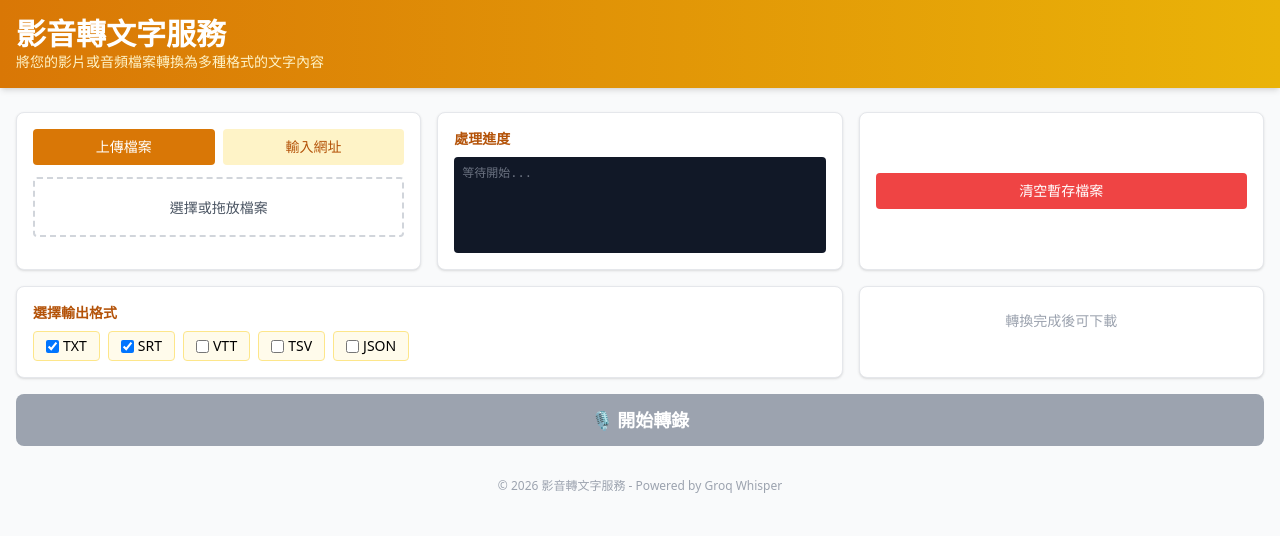
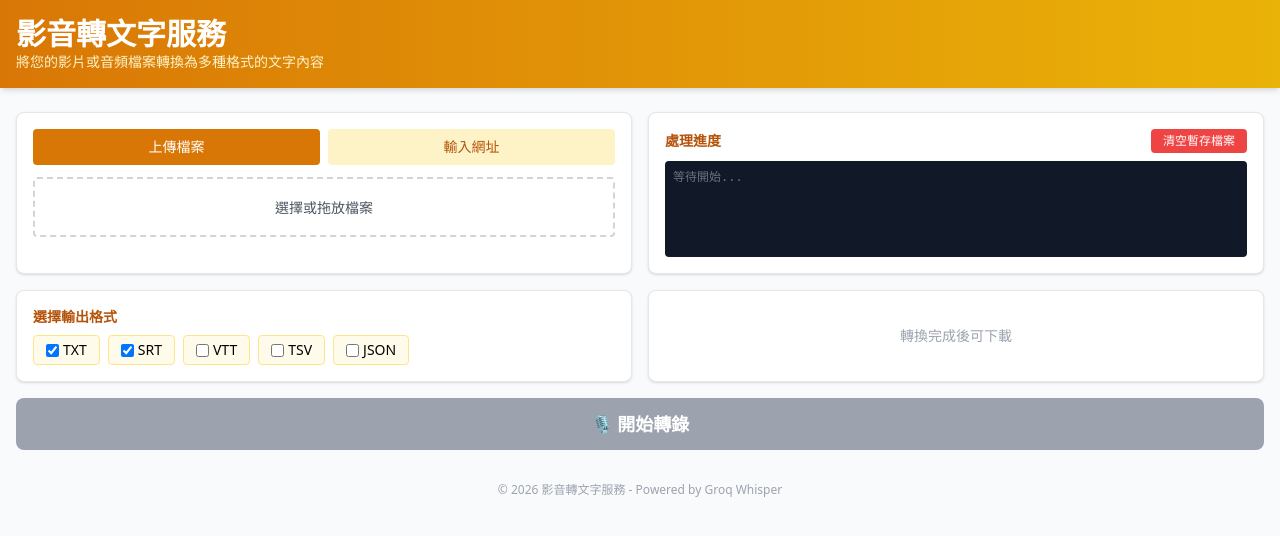
Before and after one commit to reyerchu/s2t, a React (Create React App) app in the folder frontend/: page / in a window 1280 px wide. Shown: the top 536 px of the page. Built offline with nearby package versions, Linux system fonts and the light colour scheme.

Commit message:
UI 版面重新設計: 水平雙欄配置, 清空按鈕移至處理進度右上角, 預覽結果版面優化

```diff
--- a/frontend/src/App.jsx
+++ b/frontend/src/App.jsx
@@ -167,8 +167,8 @@ function App() {
       </header>
 
       <div className="container mx-auto px-4 py-6">
-        {/* Row 1: 上傳檔案/輸入網址 | 處理進度 | 清空暫存 */}
-        <div className="grid grid-cols-1 lg:grid-cols-3 gap-4 mb-4">
+        {/* Row 1: 上傳檔案/輸入網址 | 處理進度(含清空按鈕) */}
+        <div className="grid grid-cols-1 lg:grid-cols-2 gap-4 mb-4">
           {/* 左: 上傳檔案/輸入網址 */}
           <div className="bg-white rounded-lg shadow p-4 border">
             <div className="flex space-x-2 mb-3">
@@ -196,27 +196,25 @@ function App() {
             )}
           </div>
 
-          {/* 中: 處理進度 */}
+          {/* 右: 處理進度 (含清空暫存按鈕在右上角) */}
           <div className="bg-white rounded-lg shadow p-4 border">
-            <h3 className="font-bold text-amber-700 mb-2 text-sm">處理進度</h3>
+            <div className="flex justify-between items-center mb-2">
+              <h3 className="font-bold text-amber-700 text-sm">處理進度</h3>
+              <button onClick={handleCleanFiles}
+                className="bg-red-500 hover:bg-red-600 text-white py-1 px-3 rounded text-xs font-medium">
+                清空暫存檔案
+              </button>
+            </div>
             <div className="bg-gray-900 text-green-400 p-2 rounded font-mono text-xs h-24 overflow-y-auto">
               {logs.length > 0 ? logs.map((log, i) => <div key={i}>{log}</div>) : <span className="text-gray-500">等待開始...</span>}
             </div>
           </div>
-
-          {/* 右: 清空暫存 */}
-          <div className="bg-white rounded-lg shadow p-4 border flex flex-col justify-center">
-            <button onClick={handleCleanFiles}
-              className="bg-red-500 hover:bg-red-600 text-white py-2 px-4 rounded text-sm font-medium">
-              清空暫存檔案
-            </button>
-          </div>
         </div>
 
-        {/* Row 2: 選擇輸出格式 | 轉換完成 */}
-        <div className="grid grid-cols-1 lg:grid-cols-3 gap-4 mb-4">
+        {/* Row 2: 選擇輸出格式 | 轉換完成/下載 */}
+        <div className="grid grid-cols-1 lg:grid-cols-2 gap-4 mb-4">
           {/* 左: 選擇輸出格式 */}
-          <div className="lg:col-span-2 bg-white rounded-lg shadow p-4 border">
+          <div className="bg-white rounded-lg shadow p-4 border">
             <h3 className="font-bold text-amber-700 mb-2 text-sm">選擇輸出格式</h3>
             <div className="flex flex-wrap gap-2">
               {Object.entries({ txt: 'TXT', srt: 'SRT', vtt: 'VTT', tsv: 'TSV', json: 'JSON' }).map(([fmt, label]) => (
@@ -229,13 +227,13 @@ function App() {
           </div>
 
           {/* 右: 轉換完成/下載 */}
-          <div className="bg-white rounded-lg shadow p-4 border">
+          <div className="bg-white rounded-lg shadow p-4 border flex items-center justify-center">
             {zipUrl ? (
               <a href={zipUrl} download className="block w-full text-center bg-green-600 hover:bg-green-700 text-white py-2 px-4 rounded text-sm font-bold">
                 📥 下載 ZIP
               </a>
             ) : (
-              <div className="text-gray-400 text-sm text-center py-2">轉換完成後可下載</div>
+              <div className="text-gray-400 text-sm text-center">轉換完成後可下載</div>
             )}
           </div>
         </div>
@@ -253,37 +251,46 @@ function App() {
                 {results && (
           <div className="bg-white rounded-lg shadow p-4 border">
             <h2 className="text-xl font-bold text-amber-700 mb-4">預覽結果</h2>
-            <div className="grid grid-cols-1 lg:grid-cols-2 gap-4">
-              {/* 摘要 */}
+
+            {/* AI 內容摘要 - 獨立一行 */}
             {results.summary && (
-                <div className="border-2 border-green-300 bg-green-50 rounded-lg p-4">
+              <div className="border-2 border-green-300 bg-green-50 rounded-lg p-4 mb-4">
                 <h3 className="font-bold text-green-700 mb-2 flex items-center">📝 AI 內容摘要</h3>
                 <pre className="whitespace-pre-wrap text-gray-700 text-sm bg-white p-3 rounded border max-h-64 overflow-y-auto">{results.summary}</pre>
               </div>
             )}
-              {/* TXT */}
+
+            {/* TXT 和 SRT 並排 */}
+            <div className="grid grid-cols-1 lg:grid-cols-2 gap-4">
               {results.txt && (
                 <div className="border border-amber-200 bg-amber-50 rounded-lg p-4">
                   <h3 className="font-bold text-amber-700 mb-2">📄 TXT 格式</h3>
                   <pre className="whitespace-pre-wrap text-gray-700 text-sm bg-white p-3 rounded border max-h-64 overflow-y-auto">{results.txt}</pre>
                 </div>
               )}
+              {results.srt && (
+                <div className="border border-amber-200 bg-amber-50 rounded-lg p-4">
+                  <h3 className="font-bold text-amber-700 mb-2">📄 SRT 格式</h3>
+                  <pre className="whitespace-pre-wrap text-gray-700 text-sm bg-white p-3 rounded border max-h-64 overflow-y-auto">{results.srt}</pre>
                 </div>
-            {/* SRT 和其他格式 */}
+              )}
+            </div>
+
+            {/* 其他格式 */}
+            {Object.entries(results).filter(([fmt]) => !["summary", "txt", "srt"].includes(fmt)).length > 0 && (
               <div className="grid grid-cols-1 lg:grid-cols-2 gap-4 mt-4">
-              {Object.entries(results).filter(([fmt]) => !['summary', 'txt'].includes(fmt)).map(([fmt, content]) => (
+                {Object.entries(results).filter(([fmt]) => !["summary", "txt", "srt"].includes(fmt)).map(([fmt, content]) => (
                   <div key={fmt} className="border border-amber-200 bg-amber-50 rounded-lg p-4">
                     <h3 className="font-bold text-amber-700 mb-2">{fmt.toUpperCase()} 格式</h3>
                     <pre className="whitespace-pre-wrap text-gray-700 text-sm bg-white p-3 rounded border max-h-64 overflow-y-auto">
-                    {fmt === 'json' ? JSON.stringify(content, null, 2) : content}
+                      {fmt === "json" ? JSON.stringify(content, null, 2) : content}
                     </pre>
                   </div>
                 ))}
               </div>
+            )}
           </div>
-        )}
-
-        <footer className="mt-8 text-center text-gray-400 text-xs">
+        )}<footer className="mt-8 text-center text-gray-400 text-xs">
           © {new Date().getFullYear()} 影音轉文字服務 - Powered by Groq Whisper
         </footer>
       </div>
```
Also changed, not shown: 12 other files (tests, documents, lock files or other folders). Lines whose indentation alone changed are shown as unchanged.
